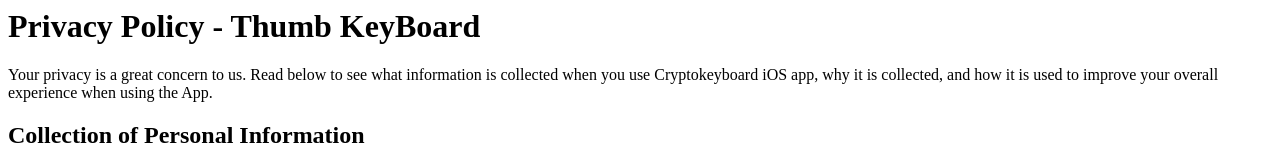
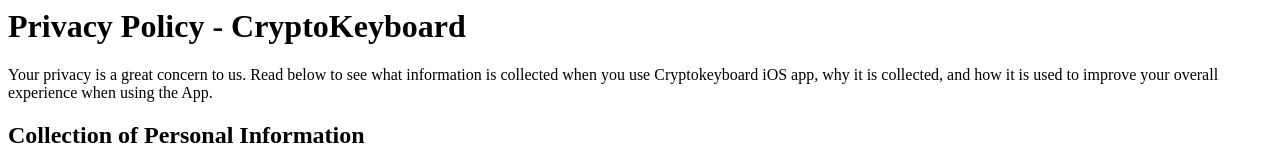
Before and after one commit to KeithPiTsui/privacy_policy, a plain HTML site: page index.html in a window 1280 px wide. Shown: the top 160 px of the page. Drawn offline with Linux system fonts and the light colour scheme.

Commit message:
Update index.html

```diff
--- a/index.html
+++ b/index.html
@@ -1,7 +1,7 @@
 
 <html>
   <body>
-    <h1>Privacy Policy - Thumb KeyBoard</h1>
+    <h1>Privacy Policy - CryptoKeyboard</h1>
 
 <p>Your privacy is a great concern to us. Read below to see what information is collected when you use Cryptokeyboard iOS app, why it is collected, and how it is used to improve your overall experience when using the App.</p>
 
```
